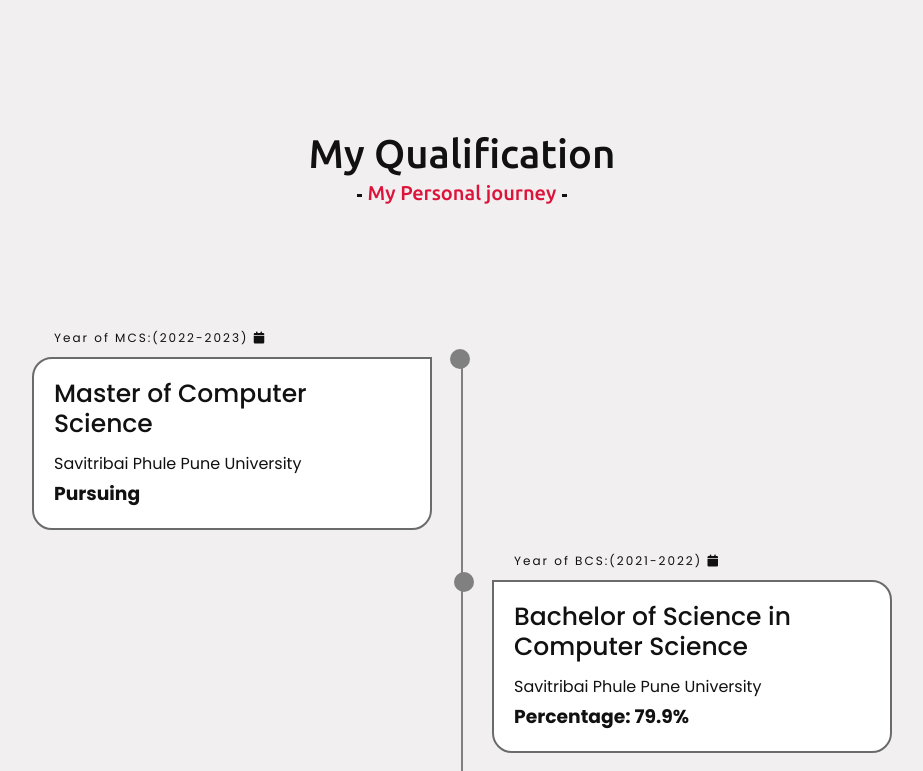
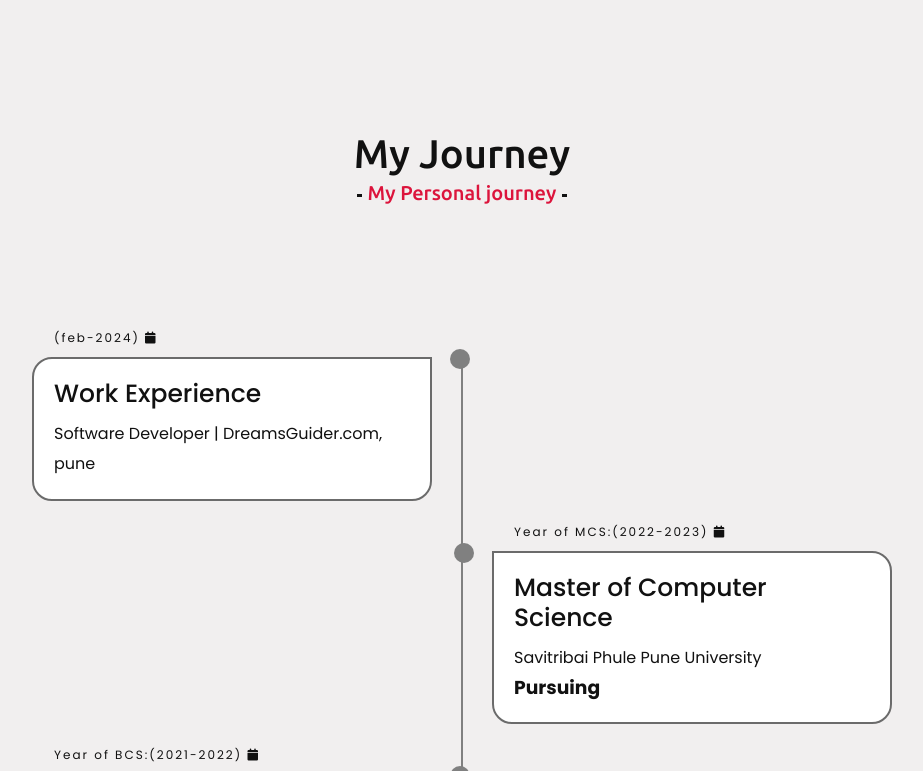
Before and after one commit to AditiKotkar/TheAditi08, a plain HTML site: page index.html in a window 1280 px wide. Shown: the part 3280-4051 px from the top of the page, without its empty margins (178-1101 px from the left). Drawn offline with nearby package versions, Linux system fonts and the light colour scheme.

Commit message:
Update index.html

```diff
--- a/index.html
+++ b/index.html
@@ -193,11 +193,18 @@
     <!-- qualification -->
     <section class="qualification" id="qualification">
         <div class="max-width">
-            <h2 class="title">My Qualification</h2>
+            <h2 class="title">My Journey</h2>
             <div class="qualification-content">
                 <div class="container">
                     <div class="timeline">
                         <ul>
+                            <li>
+                                <div class="timeline-content">
+                                <h1>Work Experience</h1>
+                                <p>Software Developer | DreamsGuider.com, pune</p>
+                                <h3 class="date">(feb-2024) <i class="fa fa-calendar"></i></h3>
+                                </div>
+                            </li>
                             <li>
                                 <div class="timeline-content">
                                 <h1>Master of Computer Science</h1>
```
